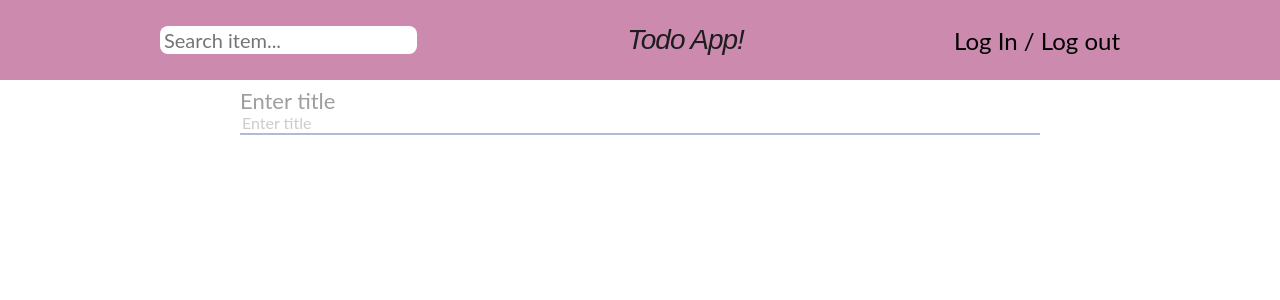
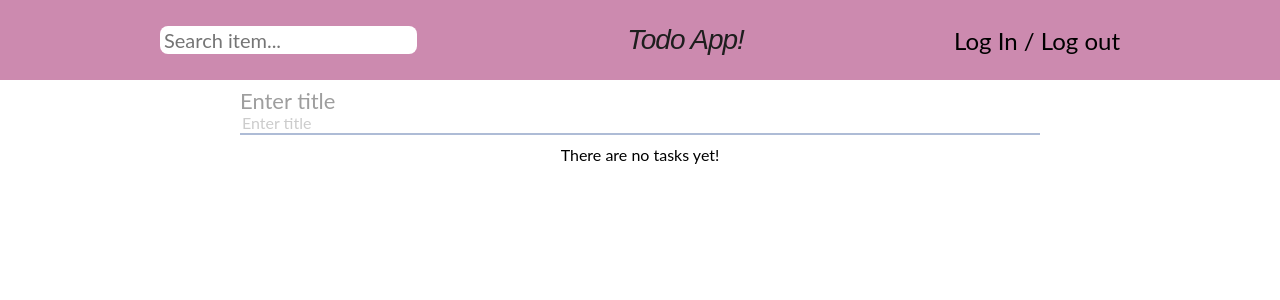
Before and after one commit to Slab3/todo-react-firebase, a React (Create React App) app: page / in a window 1280 px wide. Shown: the top 300 px of the page. Built offline with nearby package versions, Linux system fonts and the light colour scheme.

Commit message:
added: text info-message if in 'todos' 0 elements. fix in 'confirm delete'

```diff
--- a/src/components/TodoList/TodoList.tsx
+++ b/src/components/TodoList/TodoList.tsx
@@ -3,13 +3,24 @@ import {ITodo} from "../../interfaces";
 
 interface ITodoListProps {
   todos: ITodo[]
-  onToggle(id: number): void //принимаем id num, и возвращаем void
-  onRemove(id: number): void
+  onToggle(id: string): void //принимаем id num, и возвращаем void
+  onRemove(id: string): void
 }
 // в эти функции надо передавать нужный айди. Когда кликаем на удаление, то здесь можно обработать
 // событие onclick, тут я передаю колбек где вызовываю функцию onRemove/onToggle с значением todo.id
 
 export const TodoList: React.FC<ITodoListProps> = ({ todos, onToggle, onRemove }) => {
+  if (todos.length === 0) {
+    return (
+      <li style={{textAlign: "center"}}>There are no tasks yet!</li>
+    )
+  }
+
+  //test removeHandler
+  const removeHandler = (event: React.MouseEvent, id: string) => {
+    event.preventDefault(); //without this if press "delete"+"cancel" todoItem marks as "completed"
+    onRemove(id)
+  };
 
   return (
     <ul className={"container todos"}>
@@ -18,7 +29,6 @@ export const TodoList: React.FC<ITodoListProps> = ({ todos, onToggle, onRemove }
         if (todo.completed) {
           classes.push('completed')
         }
-
         return (
           <li className={classes.join(' ')} key={todo.id}>
             <label>
@@ -28,7 +38,7 @@ export const TodoList: React.FC<ITodoListProps> = ({ todos, onToggle, onRemove }
                 onChange={()=> onToggle(todo.id)}
               />
               <span>{todo.title}</span>
-              <b className="deleteIcon" onClick={() => onRemove(todo.id)}>×</b>
+              <b className="deleteIcon" onClick={event => removeHandler(event, todo.id)}>×</b>
             </label>
           </li>
         );
--- a/src/interfaces.ts
+++ b/src/interfaces.ts
@@ -1,5 +1,5 @@
 export interface ITodo {
   title: string
-  id: number
+  id: string
   completed: boolean
 }
--- a/src/pages/Home.tsx
+++ b/src/pages/Home.tsx
@@ -4,6 +4,7 @@ import TodoForm from '../components/TodoForm/TodoForm';
 import '../styles/main.scss'
 import {TodoList} from "../components/TodoList/TodoList";
 import {ITodo} from "../interfaces";
+import {randomUniqueString} from '../util';
 
 function Home() {
   const [todos, setTodos] = useState<ITodo[]>([]);
@@ -11,7 +12,7 @@ function Home() {
   const addHandler = (title: string) => {
     const newTodo: ITodo = {
       title: title,
-      id: Date.now(), // ---------- add random id generator
+      id: randomUniqueString('id-'),
       completed: false
     };
     // setTodos([newTodo, ...todos])
@@ -19,7 +20,7 @@ function Home() {
     // колбек для того, чтобы не было случаев когда данные ещё не обновились, а уже поступают новые
   };
 
-  const toggleHandler = (id: number) => {
+  const toggleHandler = (id: string) => {
     setTodos(prev =>
       prev.map(todo => {
         if (todo.id === id) {
@@ -33,8 +34,11 @@ function Home() {
     )
   };
 
-  const removeHandler = (id: number) => {
-    setTodos(prev => prev.filter(todo => todo.id !== id))
+  const removeHandler = (id: string) => {
+    const confirmDeletion = window.confirm('Are you sure, you want to delete element?');
+    if (confirmDeletion) {
+      setTodos(prev => prev.filter(todo => todo.id !== id))
+    }
   };
 
   return (
```
